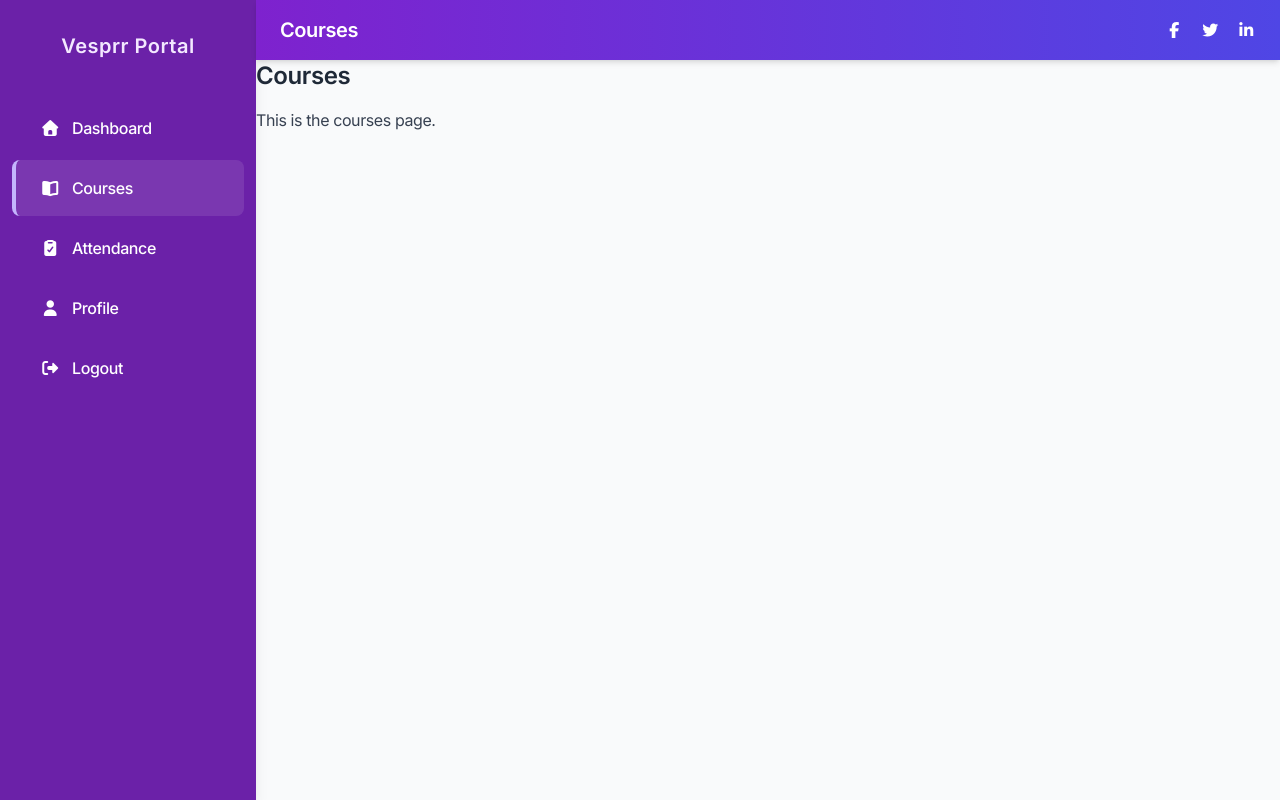
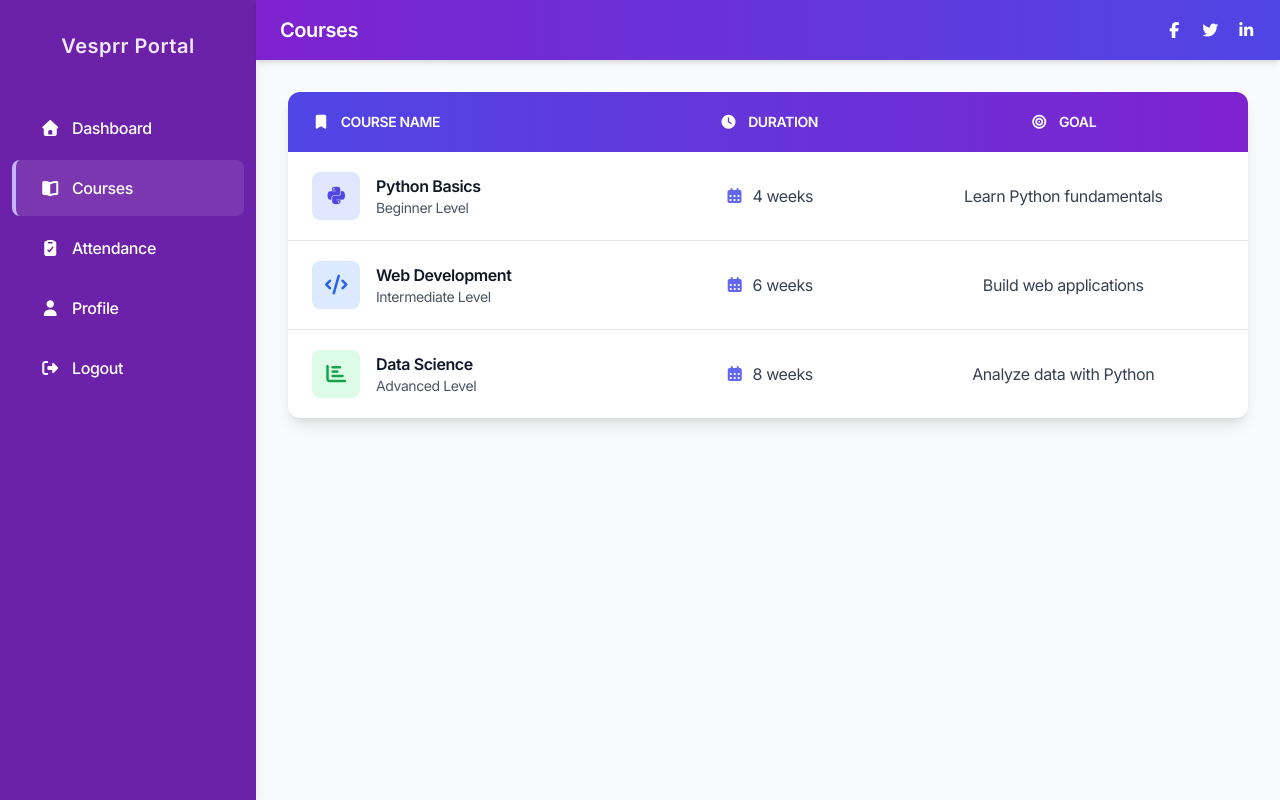
Before and after one commit to moheebshams/Vesprr-Portal, a Django app: page /courses/ in a window 1280 px wide. Run offline with Django 5.2, Linux system fonts and the light colour scheme; some libraries are stand-ins or nearby versions.

Commit message:
courses.html

```diff
--- a/templates/attendance.html
+++ b/templates/attendance.html
@@ -1,5 +1,5 @@
 {% extends "base.html" %}
-<title>{% block title %}Attendance{% endblock %}</title>
+<title>{% block title %}Attendance  {% endblock %}</title>
 
 {% block content %}
 <h2 class="text-2xl font-semibold mb-4">Attendance</h2>
--- a/templates/base.html
+++ b/templates/base.html
@@ -17,6 +17,7 @@
           backgroundImage: {
             'gradient-b': 'linear-gradient(to bottom, #6b21a8, #6b21a8)',
             'gradient-r': 'linear-gradient(to right, #7e22ce, #4f46e5)',
+            'table-row': 'linear-gradient(to right, #4f46e5, #7e22ce)',
           },
         },
       },
--- a/templates/courses.html
+++ b/templates/courses.html
@@ -1,7 +1,105 @@
 {% extends "base.html" %}
-<title>{% block title %}Courses{% endblock %}</title>
+{% block title %}Courses - Learning Platform{% endblock %}
 
 {% block content %}
-<h2 class="text-2xl font-semibold mb-4">Courses</h2>
-<p class="text-gray-700">This is the courses page.</p>
+<div class="w-full mx-auto px-4 sm:px-6 lg:px-8 py-8">
+  <!-- Header Section -->
+  <!-- <div class="text-center mb-10">
+<h1 class="text-4xl sm:text-5xl font-extrabold tracking-tight
+           bg-gradient-to-r from-indigo-600 to-purple-700
+           bg-clip-text text-transparent mb-6">
+  Available Courses
+</h1>
+  </div> -->
+
+  <!-- Courses Table -->
+  <div class="bg-white shadow-lg rounded-xl overflow-hidden">
+    <div class="overflow-x-auto">
+      <table class="min-w-full">
+        <!-- Table Head -->
+        <thead>
+          <tr class="bg-table-row text-white">
+            <th class="py-5 px-6 text-left font-semibold uppercase text-sm">
+              <i class="fas fa-bookmark mr-2"></i> Course Name
+            </th>
+            <th class="py-5 px-6 text-center font-semibold uppercase text-sm">
+              <i class="fas fa-clock mr-2"></i> Duration
+            </th>
+            <th class="py-5 px-6 text-center font-semibold uppercase text-sm">
+              <i class="fas fa-bullseye mr-2"></i> Goal
+            </th>
+          </tr>
+        </thead>
+
+        <!-- Table Body -->
+        <tbody class="divide-y divide-gray-200">
+          <tr class="hover:bg-blue-50 transition-colors group">
+            <td class="py-5 px-6">
+              <div class="flex items-center">
+                <div class="flex-shrink-0 h-12 w-12 rounded-lg bg-indigo-100 text-indigo-600 flex items-center justify-center mr-4">
+                  <i class="fab fa-python text-xl"></i>
+                </div>
+                <div>
+                  <h4 class="font-semibold text-gray-900">Python Basics</h4>
+                  <p class="text-sm text-gray-600">Beginner Level</p>
+                </div>
+              </div>
+            </td>
+            <td class="py-5 px-6 text-center text-gray-700">
+              <div class="flex items-center justify-center">
+                <i class="fas fa-calendar-alt mr-2 text-indigo-500"></i> 4 weeks
+              </div>
+            </td>
+            <td class="py-5 px-6 text-center text-gray-700">Learn Python fundamentals</td>
+
+          </tr>
+
+          <tr class="hover:bg-blue-50 transition-colors group">
+            <td class="py-5 px-6">
+              <div class="flex items-center">
+                <div class="flex-shrink-0 h-12 w-12 rounded-lg bg-blue-100 text-blue-600 flex items-center justify-center mr-4">
+                  <i class="fas fa-code text-xl"></i>
+                </div>
+                <div>
+                  <h4 class="font-semibold text-gray-900">Web Development</h4>
+                  <p class="text-sm text-gray-600">Intermediate Level</p>
+                </div>
+              </div>
+            </td>
+            <td class="py-5 px-6 text-center text-gray-700">
+              <div class="flex items-center justify-center">
+                <i class="fas fa-calendar-alt mr-2 text-indigo-500"></i> 6 weeks
+              </div>
+            </td>
+            <td class="py-5 px-6 text-center text-gray-700">Build web applications</td>
+
+          </tr>
+
+          <tr class="hover:bg-blue-50 transition-colors group">
+            <td class="py-5 px-6">
+              <div class="flex items-center">
+                <div class="flex-shrink-0 h-12 w-12 rounded-lg bg-green-100 text-green-600 flex items-center justify-center mr-4">
+                  <i class="fas fa-chart-bar text-xl"></i>
+                </div>
+                <div>
+                  <h4 class="font-semibold text-gray-900">Data Science</h4>
+                  <p class="text-sm text-gray-600">Advanced Level</p>
+                </div>
+              </div>
+            </td>
+            <td class="py-5 px-6 text-center text-gray-700">
+              <div class="flex items-center justify-center">
+                <i class="fas fa-calendar-alt mr-2 text-indigo-500"></i> 8 weeks
+              </div>
+            </td>
+            <td class="py-5 px-6 text-center text-gray-700">Analyze data with Python</td>
+
+          </tr>
+        </tbody>
+      </table>
+    </div>
+
+  </div>
+</div>
+
 {% endblock %}
```
